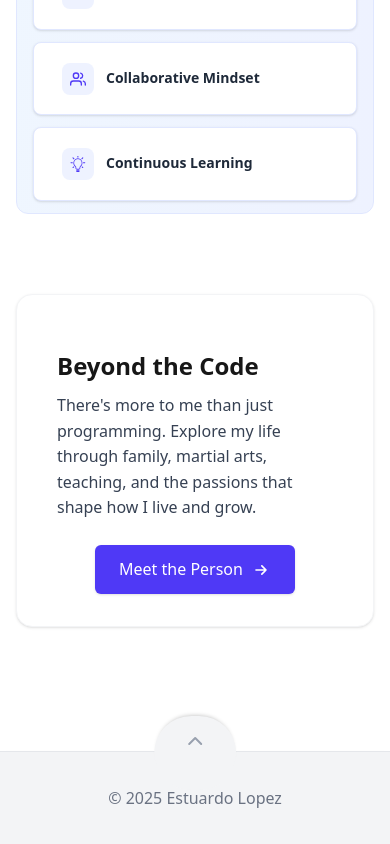
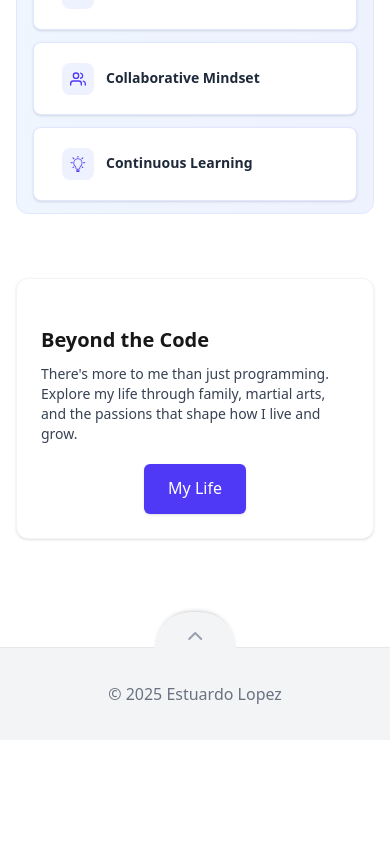
Before and after one commit to estulpz202/personal-website, a Next.js app: page /about in a window 390 px wide. Shown: the part 2221-3065 px from the top of the page. After the commit the page ends 2961 px from the top, so only its background shows below. Built offline with nearby package versions, Linux system fonts and the light colour scheme.

Commit message:
Refactor BeyondCodeSection for improved responsiveness.

```diff
--- a/src/components/about/BeyondCodeSection.tsx
+++ b/src/components/about/BeyondCodeSection.tsx
@@ -1,29 +1,22 @@
-import Icon from '@/components/ui/Icon';
 import { PrimaryButton } from '@/components/ui/Button';
 
 /**
- * BeyondCodeSection - Section linking to personal life page
- * Provides a glimpse into the person behind the professional
+ * BeyondCodeSection - CTA section linking to personal life page
  */
 export default function BeyondCodeSection() {
   return (
-    <section className="py-15 fade-in-up">
-      <div className="bg-white rounded-2xl py-8 px-10 border border-gray-100 shadow-sm">
+    <section className="py-11 sm:py-13 md:py-15">
+      <div className="bg-white rounded-xl sm:rounded-2xl py-6 sm:py-7 md:py-8 px-6 sm:px-8 md:px-10 border border-gray-100 shadow-sm">
         <div className="flex flex-col md:flex-row items-center justify-between">
-          <div className="text-left md:max-w-xl mb-6 md:mb-0">
-            <h2 className="text-2xl font-bold mb-2">Beyond the Code</h2>
-            <p className="text-gray-700">
+          <div className="text-left md:max-w-lg lg:max-w-xl mb-5 sm:mb-6 md:mb-0">
+            <h2 className="text-xl sm:text-2xl font-bold mb-1 sm:mb-2">Beyond the Code</h2>
+            <p className="text-gray-700 text-sm sm:text-base">
               There's more to me than just programming. Explore my life through family, martial
-              arts, teaching, and the passions that shape how I live and grow.
+              arts, and the passions that shape how I live and grow.
             </p>
           </div>
 
-          <PrimaryButton href="/life" className="group flex items-center">
-            <span>Meet the Person</span>
-            <div className="ml-2 transform transition-transform duration-300 group-hover:translate-x-1">
-              <Icon name="arrow-right" className="w-5 h-5" />
-            </div>
-          </PrimaryButton>
+          <PrimaryButton href="/life">My Life</PrimaryButton>
         </div>
       </div>
     </section>
```
